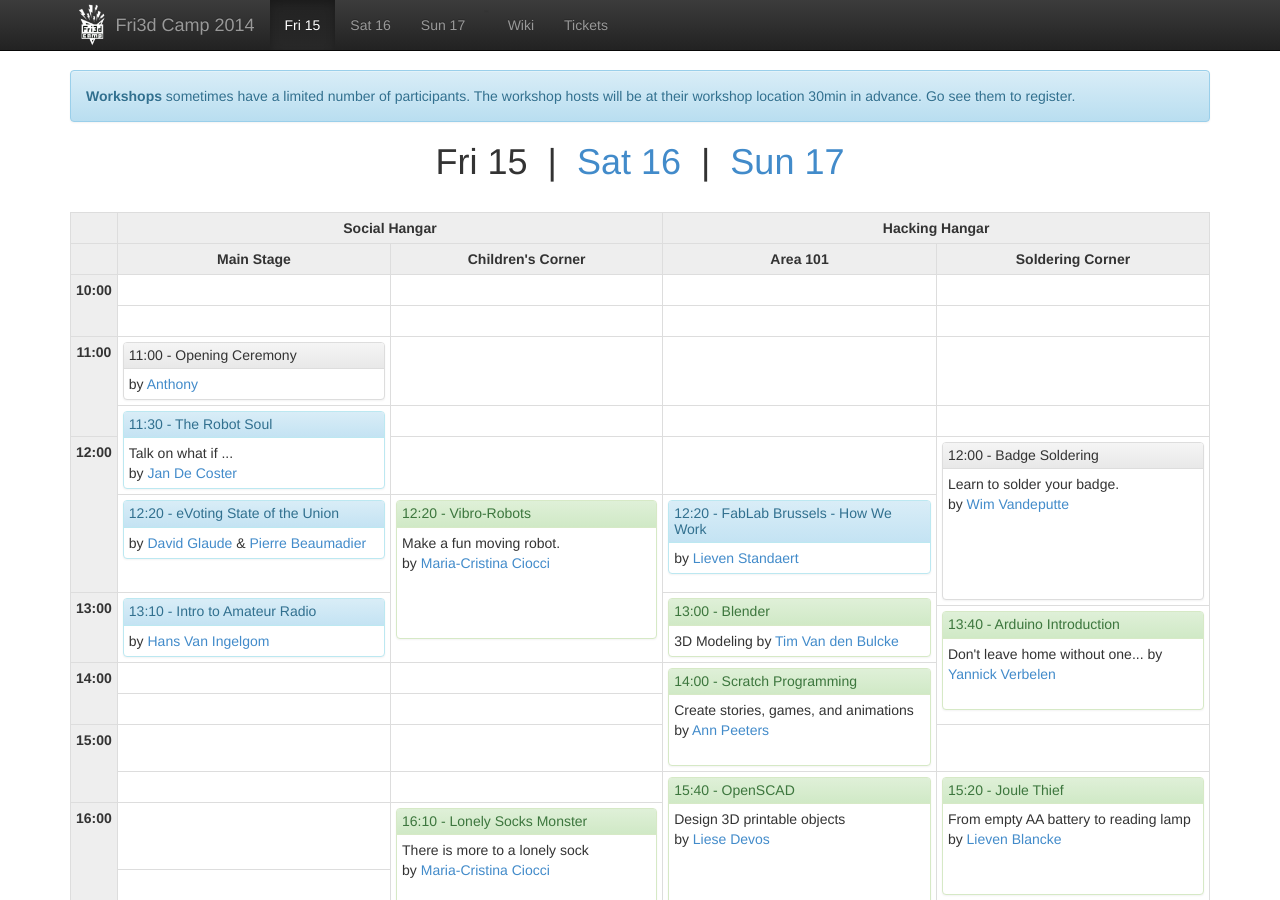
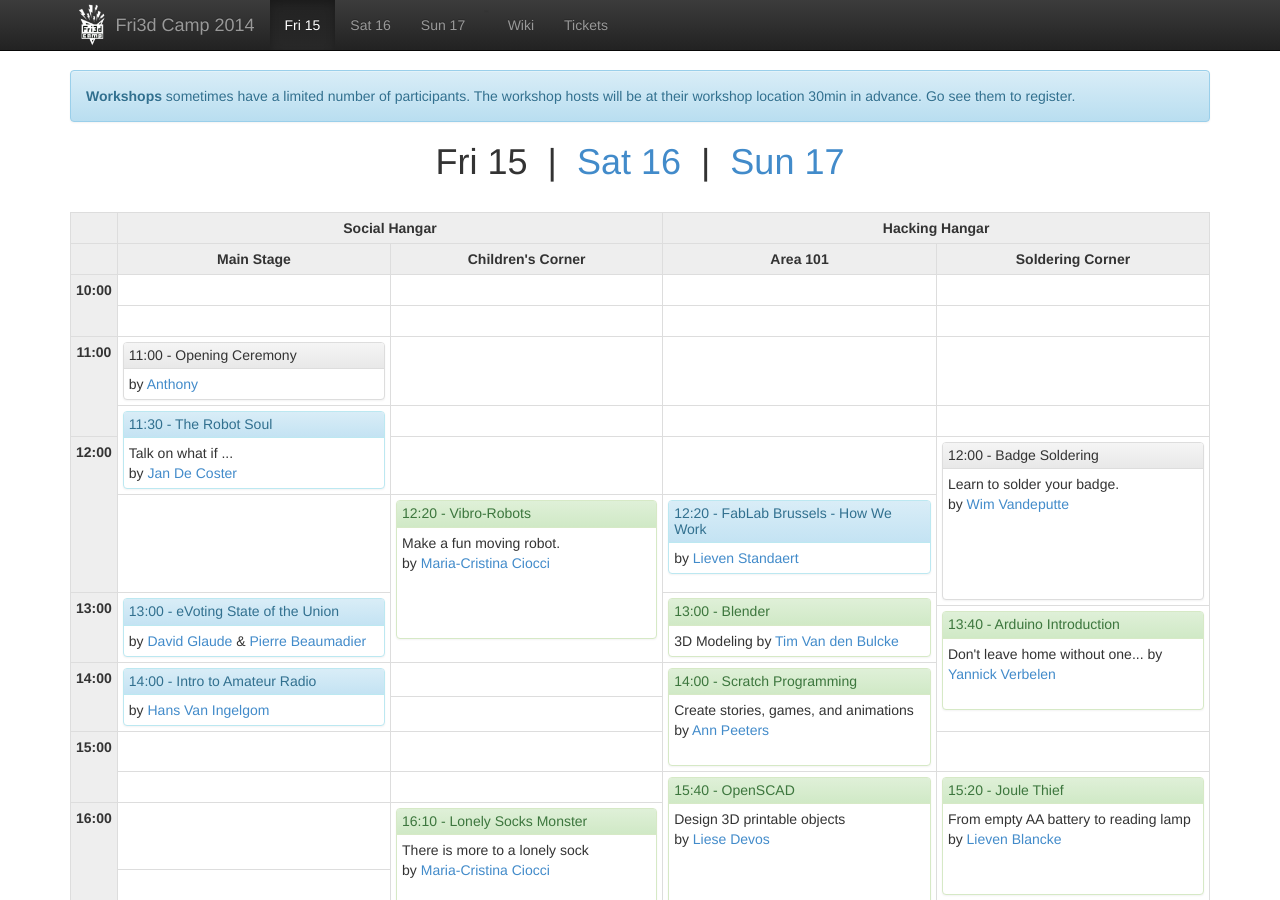
Before and after one commit to Fri3dCamp/program.fri3d.be, a Jekyll site: the page built from index.html, in a window 1280 px wide and 900 px high. Built offline with Jekyll 4.4.1, drawn with Linux system fonts in a browser that asks for light colours; nearby versions of some CDN libraries.

Commit message:
update schedule timing

```diff
--- a/events/_posts/2014-08-15-evoting_state_of_the_union.html
+++ b/events/_posts/2014-08-15-evoting_state_of_the_union.html
@@ -5,7 +5,7 @@ abstract: Belgium experiment electronic voting for more than 20 years. While Fla
 host: David Glaude
 host2: Pierre Beaumadier
 location: Social Hangar - Main Stage
-start: Fri 15 @ 12h20
+start: Fri 15 @ 13h
 duration: 40min
 audience: everybody
 ---
--- a/events/_posts/2014-08-15-intro_to_amateur_radio.html
+++ b/events/_posts/2014-08-15-intro_to_amateur_radio.html
@@ -4,7 +4,7 @@ title: Intro to Amateur Radio
 abstract: Hans will give people a look into the world of radio-amateurs, and show that hackers and radio amateurs share common ground.
 host: Hans Van Ingelgom
 location: Social Hangar - Main Stage
-start: Fri 15 @ 13h10
+start: Fri 15 @ 14h
 duration: 40min
 audience: everybody
 ---
--- a/index.html
+++ b/index.html
@@ -99,17 +99,7 @@ layout: base
     </td>
   </tr>
   <tr>
-    <td>
-      <div class="panel panel-info">
-        <div class="panel-heading">
-          <h3 class="panel-title"><a href="events/evoting_state_of_the_union.html">12:20 - eVoting State of the Union</a></h3>
-        </div>
-        <div class="panel-body">
-          by <a href="speakers/david_glaude.html">David Glaude</a>
-          &amp; <a href="speakers/pierre_beaumadier.html">Pierre Beaumadier</a>
-        </div>
-      </div>
-    </td>
+    <td>&nbsp;</td>
     <td rowspan="3">
       <div class="panel panel-success">
         <div class="panel-heading">
@@ -138,10 +128,11 @@ layout: base
     <td rowspan="2">
       <div class="panel panel-info">
         <div class="panel-heading">
-          <h3 class="panel-title"><a href="events/intro_to_amateur_radio.html">13:10 - Intro to Amateur Radio</a></h3>
+          <h3 class="panel-title"><a href="events/evoting_state_of_the_union.html">13:00 - eVoting State of the Union</a></h3>
         </div>
         <div class="panel-body">
-          by <a href="speakers/hans_van_ingelgom.html">Hans Van Ingelgom</a>
+          by <a href="speakers/david_glaude.html">David Glaude</a>
+          &amp; <a href="speakers/pierre_beaumadier.html">Pierre Beaumadier</a>
         </div>
       </div>
     </td>
@@ -172,7 +163,16 @@ layout: base
   </tr>
   <tr>
     <th rowspan="2">14:00</th>
-    <td>&nbsp;</td>
+    <td rowspan="2">
+      <div class="panel panel-info">
+        <div class="panel-heading">
+          <h3 class="panel-title"><a href="events/intro_to_amateur_radio.html">14:00 - Intro to Amateur Radio</a></h3>
+        </div>
+        <div class="panel-body">
+          by <a href="speakers/hans_van_ingelgom.html">Hans Van Ingelgom</a>
+        </div>
+      </div>
+    </td>
     <td>&nbsp;</td>
     <td rowspan="3">
       <div class="panel panel-success">
@@ -188,7 +188,6 @@ layout: base
     </td>
   </tr>
   <tr>
-    <td>&nbsp;</td>
     <td>&nbsp;</td>
   </tr>
   <tr>
```
